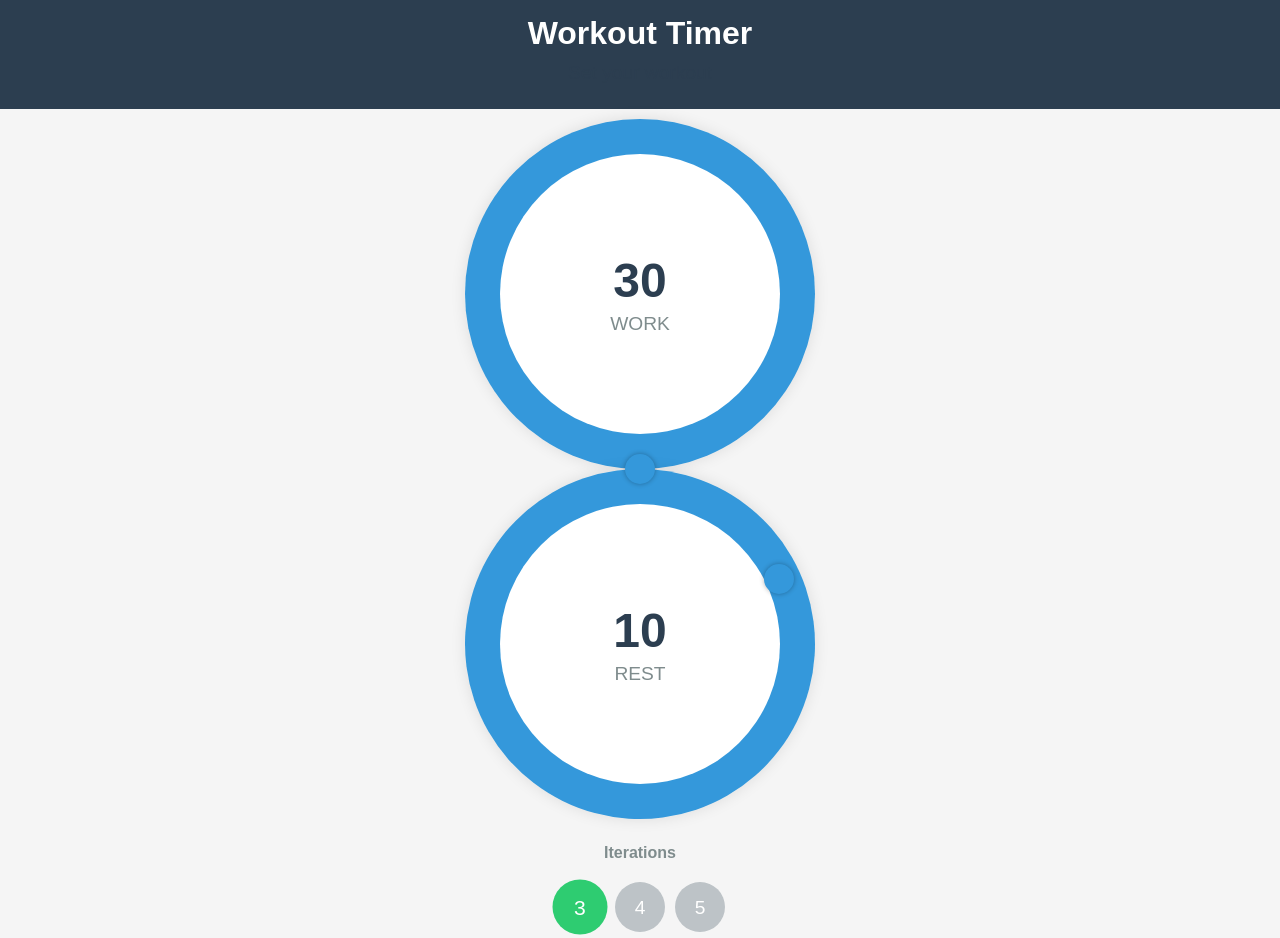
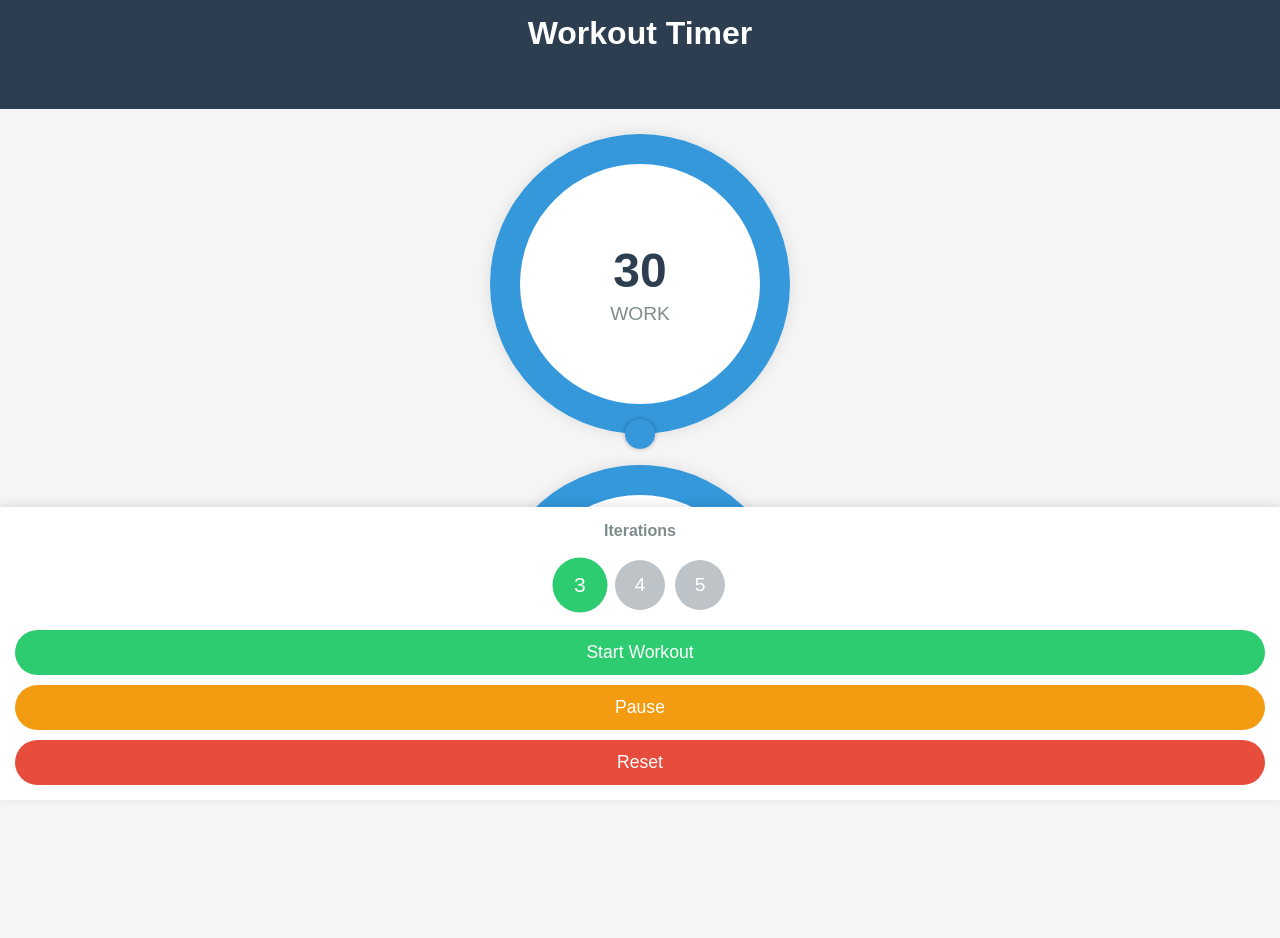
Before and after one commit to aakannen/workout-timer, a plain HTML site: page index.html in a window 1280 px wide. Shown: the top 938 px of the page. After the commit the page ends 800 px from the top, so only its background shows below. Drawn offline with Linux system fonts and the light colour scheme.

Commit message:
Update index.html

```diff
--- a/index.html
+++ b/index.html
@@ -193,6 +193,42 @@
         .dial.active .dial-handle {
             display: none;
         }
+
+        html, body {
+    height: 100%;
+    overflow: hidden;
+}
+
+.timer-container {
+    flex: 1;
+    overflow-y: auto;
+    padding-bottom: 20px;
+}
+
+.controls {
+    position: fixed;
+    bottom: 0;
+    left: 0;
+    right: 0;
+    background: white;
+    padding: 15px;
+    box-shadow: 0 -2px 10px rgba(0,0,0,0.1);
+    z-index: 10;
+}
+
+.dial-container {
+    width: 80vw;
+    height: 80vw;
+    max-width: 300px;
+    max-height: 300px;
+    margin: 10px auto;
+}
+
+/* Make buttons easier to tap */
+button {
+    padding: 12px;
+    font-size: 1.1em;
+}
     </style>
 </head>
 <body>
```
